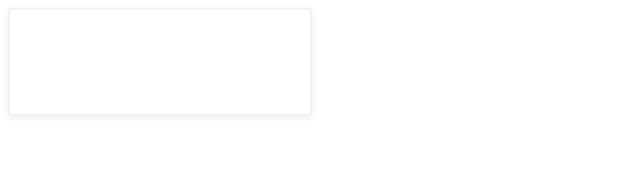
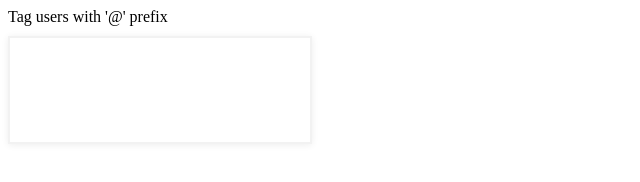
Before and after one commit to listenaddress/tag-users, a website built with webpack: page src/public/index.html in a window 1280 px wide. Shown: the whole page, without its empty margins (0-640 px from the left). Built offline with nearby package versions, Linux system fonts and the light colour scheme; some packages are replaced by stand-ins of ours.

Commit message:
Add prompt

```diff
--- a/src/app/app.html
+++ b/src/app/app.html
@@ -1,3 +1,4 @@
+<div>Tag users with '@' prefix</div>
 <div class="textarea-container">
   <taggable-text-area></taggable-text-area>
 </div>
--- a/src/style/app.css
+++ b/src/style/app.css
@@ -15,6 +15,7 @@ textarea {
 .textarea-container {
   min-width: 300px;
   min-height: 100px;
+  margin-top: 10px;
   float: left;
   border: 2px solid rgba(0,0,0,.05);
   box-shadow: 0 1px 7px rgba(0,0,0,.07);
```
